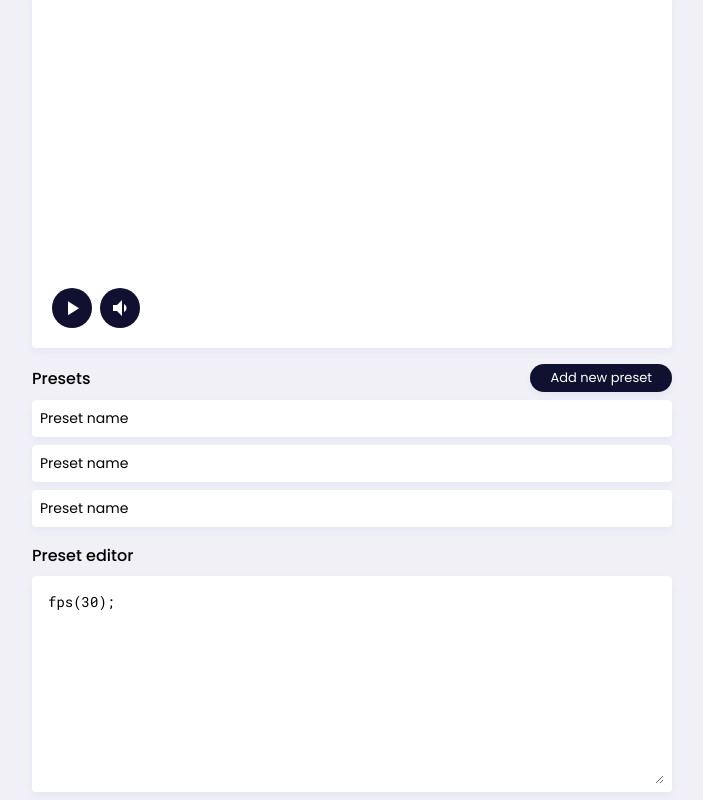
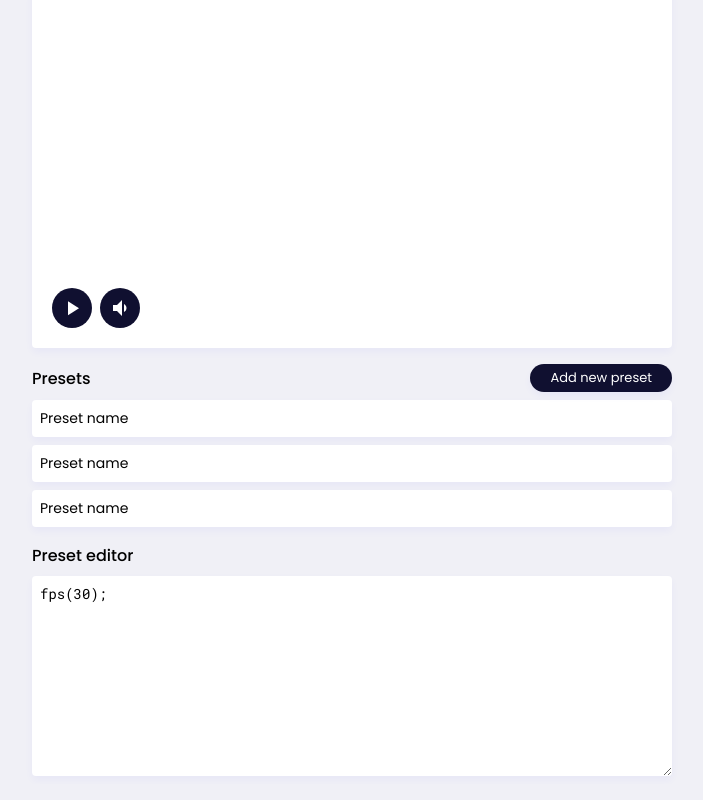
Before and after one commit to jakubmaniak/video-effects, a React (Create React App) app: page / in a window 1280 px wide. Shown: the part 309-1109 px from the top of the page, without its empty margins (288-991 px from the left). Built offline with nearby package versions, Linux system fonts and the light colour scheme.

Commit message:
Move preset editor CSS rules to the separate file

```diff
--- a/src/App.css
+++ b/src/App.css
@@ -52,20 +52,6 @@ section.app-section {
   background-color: #202060;
 }
 
-.preset-editor {
-  padding: 0;
-}
-
-.preset-editor__code {
-  display: block;
-  padding: 8px;
-  width: 100%;
-  min-height: 200px;
-  font-family: 'Roboto Mono', monospace;
-  font-size: 14px;
-  resize: vertical;
-}
-
 @media screen and (max-width: 656px) {
   section.app-section {
     margin: 8px 0;
--- a/src/styles/PresetEditor.css
+++ b/src/styles/PresetEditor.css
@@ -1,6 +1,16 @@
 .preset-editor {
-    padding: 8px;
+    padding: 0;
     background-color: #FFFFFF;
     border-radius: 4px;
     box-shadow: 0 4px 8px rgba(0,0,255,0.04);
 }
+
+textarea.preset-editor__code {
+    display: block;
+    padding: 8px;
+    width: 100%;
+    min-height: 200px;
+    font-family: 'Roboto Mono', monospace;
+    font-size: 14px;
+    resize: vertical;
+  }
```
